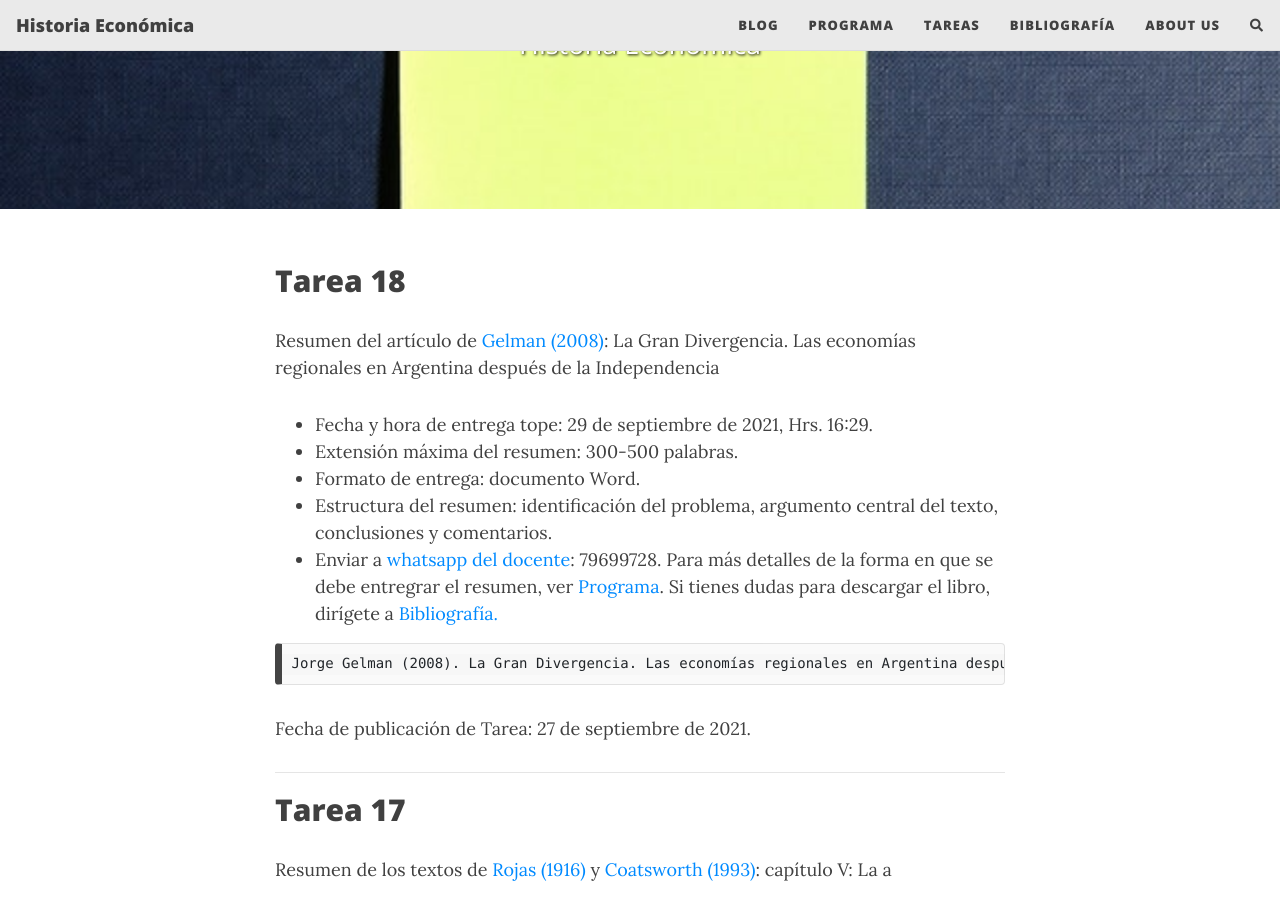
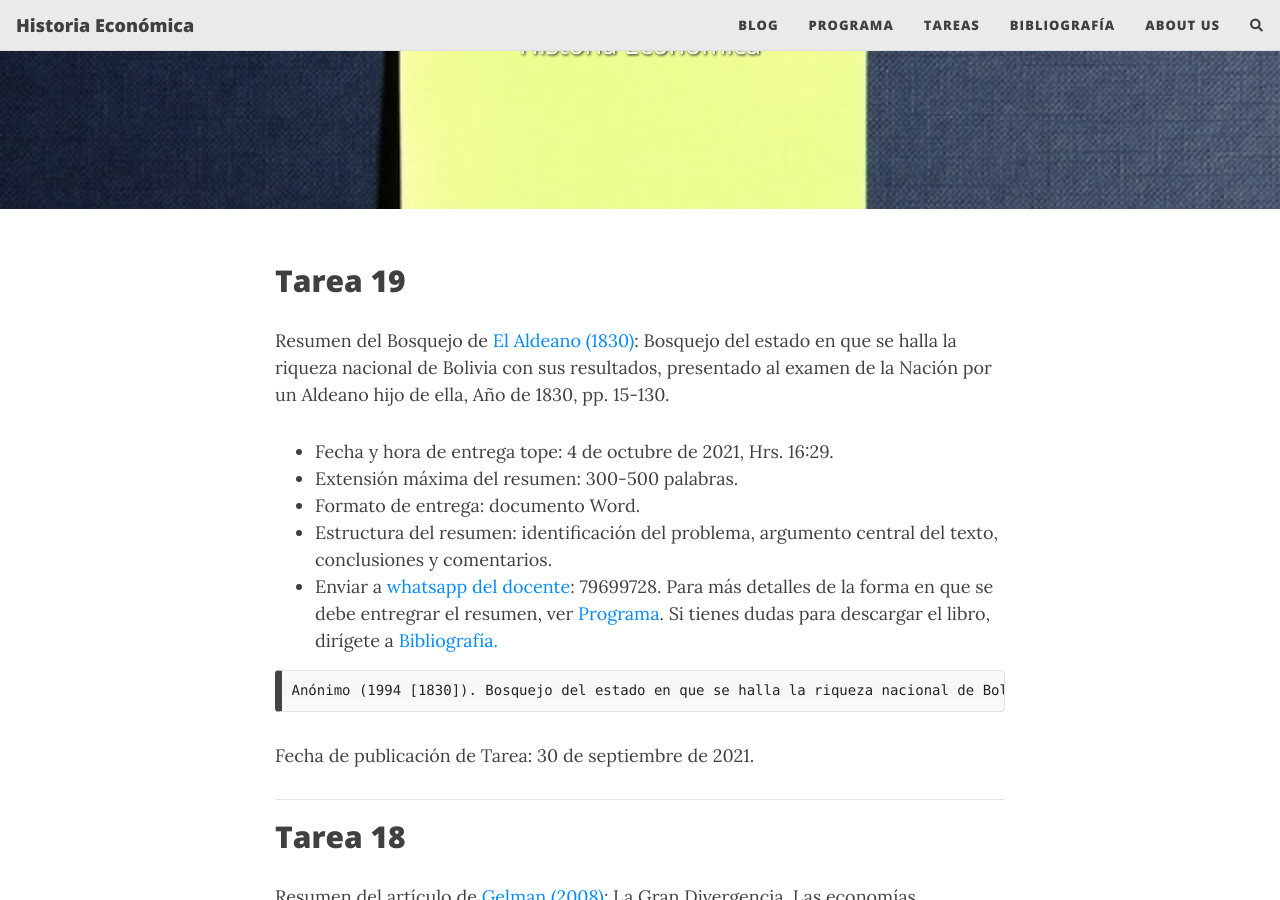
Before and after one commit to NigelCaspa/historiaeconomica, a Jekyll site: the page built from tareas.md, in a window 1280 px wide and 900 px high, scrolled down 336 px. Built offline with Jekyll 4.4.1, drawn with Linux system fonts in a browser that asks for light colours; nearby versions of some CDN libraries; comment, search, counter and statistics services are not loaded.

Commit message:
tarea 19

```diff
--- a/tareas.md
+++ b/tareas.md
@@ -6,6 +6,27 @@ cover-img: /assets/img/todo.jpg
 thumbnail-img: /assets/img/todo.jpg
 share-img: /assets/img/todo.jpg
 ---
+## Tarea 19
+Resumen del Bosquejo de [El Aldeano (1830)](https://nigelcaspa.github.io/historiaeconomica/pdf/1830-bosquejo-riqueza.pdf): Bosquejo del estado en que se halla la riqueza nacional de Bolivia con sus resultados, presentado al examen de la Nación por un Aldeano hijo de ella, Año de 1830, pp. 15-130.
+
+
+- Fecha y hora de entrega tope: 4 de octubre de 2021, Hrs. 16:29.
+- Extensión máxima del resumen: 300-500 palabras.
+- Formato de entrega: documento Word.
+- Estructura del resumen: identificación del problema, argumento central del texto, conclusiones y comentarios.
+- Enviar a [whatsapp del docente](79699728): 79699728.
+Para más detalles de la forma en que se debe entregrar el resumen, ver [Programa](programa.md). Si tienes dudas para descargar el libro, dirígete a [Bibliografía.](bibliografia.md)
+
+~~~
+Anónimo (1994 [1830]). Bosquejo del estado en que se halla la riqueza nacional de Bolivia con sus resultados, presentado al examen de la Nación por un Aldeano hijo de ella, Año de 1830. Colección Academia, 2. La Paz: Plural Editores - FHCE - UMSA.
+~~~
+
+Fecha de publicación de Tarea: 30 de septiembre de 2021.
+
+-----------------
+
+
+
 ## Tarea 18
 Resumen del artículo de [Gelman (2008)](https://nigelcaspa.github.io/historiaeconomica/pdf/2008_gelman-la-gran-divergencia.pdf): La Gran Divergencia. Las economías regionales en Argentina después de la Independencia
 
```
Also changed, not shown: 1 other file.
